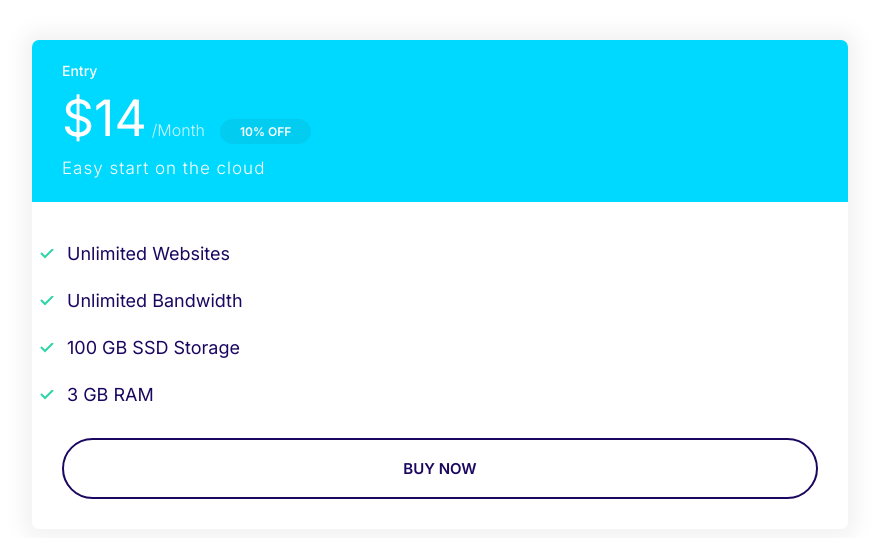
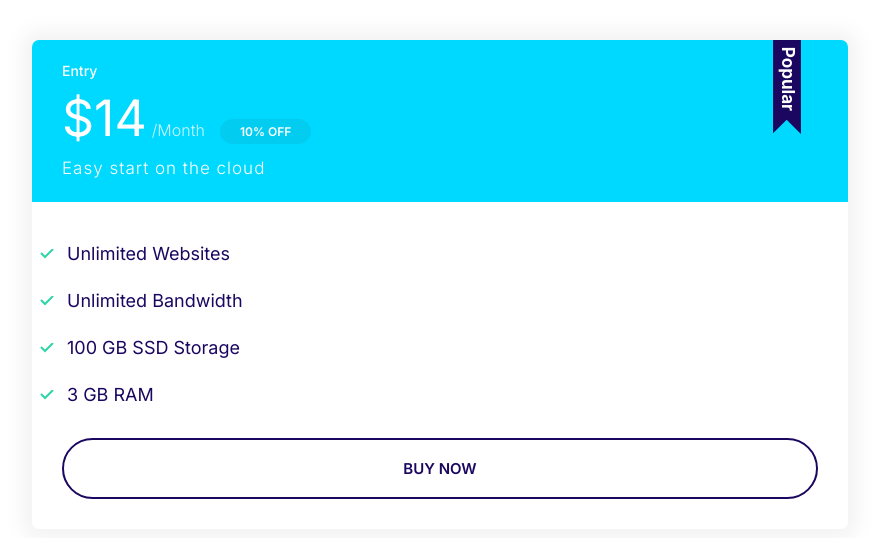
Before and after one commit to MrEpiTec/MrEpiTec, a plain HTML site: page HTML/Index.html in a window 1280 px wide. Shown: the whole page, without its empty margins (8-887 px from the left). Drawn offline with Linux system fonts and the light colour scheme.

Commit message:
Popular badge positioning

```diff
--- a/CSS/Styles.css
+++ b/CSS/Styles.css
@@ -352,3 +352,17 @@ a {
         font-size: 1.7rem;
     }
 }
+
+/*Popular Badge*/
+.plan--popular .card__header {
+    position: relative;
+}
+
+.plan--popular .card__header::before {
+    content: url(../Images/popular.svg);
+    width: 40px;
+    display: inline-block;
+    position: absolute;
+    top: -6px;
+    right: 5%;
+}
--- a/HTML/Index.html
+++ b/HTML/Index.html
@@ -14,7 +14,7 @@
   </head>
   <body>
     <div style="width: 70%; padding: 4rem">
-      <div class="plan">
+      <div class="plan plan--popular">
         <div class="card card--secondary">
           <header class="card__header">
             <h3 class="plan__name">Entry</h3>
```
Also changed, not shown: Images/popular.svg (added).
